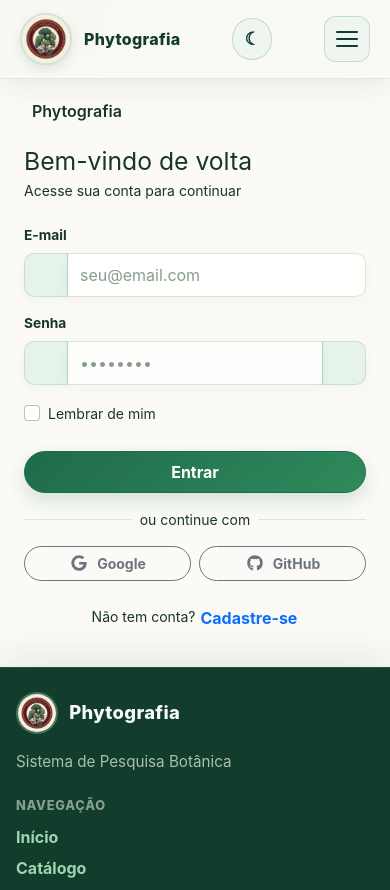
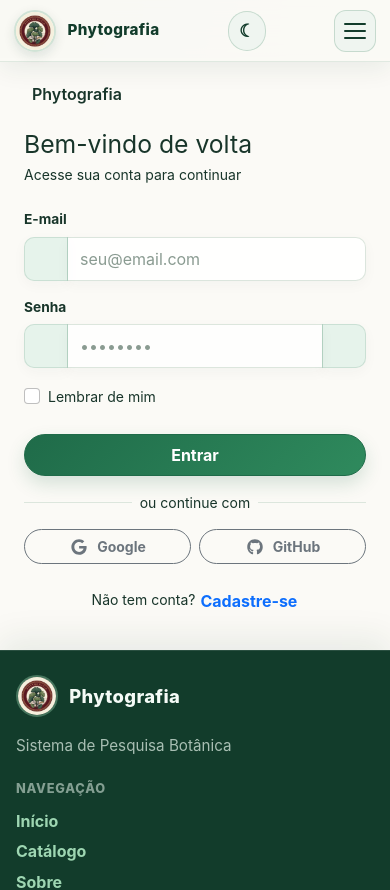
Before and after one commit to rickinjean/TCC-phyto, a React (Create React App) app in the folder mern-app-main-main/client/: page /login in a window 390 px wide. Shown: the top 890 px of the page. Built offline with nearby package versions, Linux system fonts and the light colour scheme; no server answers.

Commit message:
feat: responsividade fina para telas mobile (navbar + hero/home); audita Fase 1

```diff
--- a/mern-app-main-main/client/src/index.css
+++ b/mern-app-main-main/client/src/index.css
@@ -838,6 +838,32 @@ button:focus-visible {
   }
 }
 
+@media (max-width: 419.98px) {
+  .custom-navbar__inner {
+    padding: 0.6rem 0.85rem;
+    gap: 0.5rem;
+  }
+
+  .custom-navbar__logo {
+    width: 42px;
+    height: 42px;
+  }
+
+  .custom-navbar__brand-text {
+    font-size: 0.95rem;
+  }
+
+  .custom-navbar__theme-toggle {
+    padding: 0.45rem 0.55rem;
+    min-height: 40px;
+  }
+
+  .custom-navbar__toggle {
+    width: 42px;
+    height: 42px;
+  }
+}
+
 /* ======================================================================
    Dark mode — alternância manual com fallback para o tema do sistema
    ====================================================================== */
@@ -1322,6 +1348,31 @@ textarea:focus {
 .home-search .btn {
   min-width: 100px;
   margin: 0.1rem;
+}
+
+@media (max-width: 479.98px) {
+  .home-search {
+    padding: 0.25rem;
+    border-radius: 999px;
+  }
+
+  .home-search__input {
+    min-height: 46px;
+    font-size: 0.95rem;
+  }
+
+  .home-search .btn {
+    min-width: 84px;
+    font-size: 0.9rem;
+  }
+
+  .home-hero__title {
+    font-size: 2.5rem;
+  }
+
+  .home-hero__subtitle {
+    font-size: 1rem;
+  }
 }
 
 .home-section {
```
Also changed, not shown: 1 other file (tests, documents, lock files or other folders).
